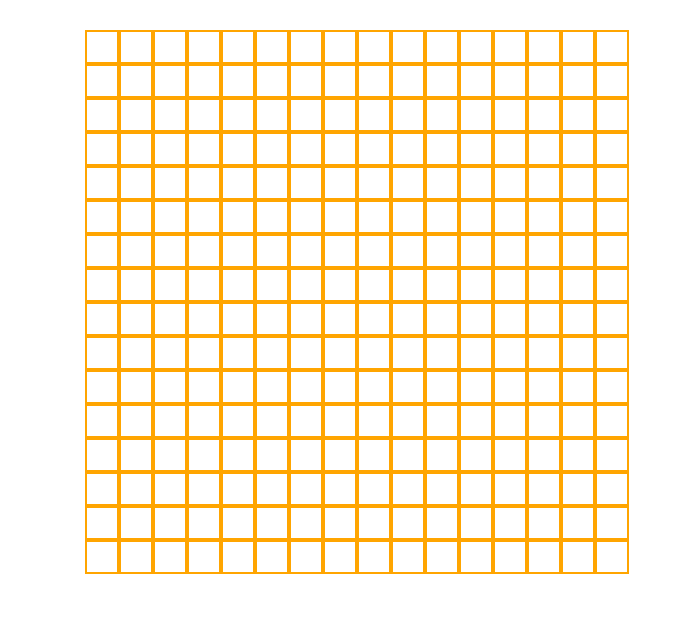
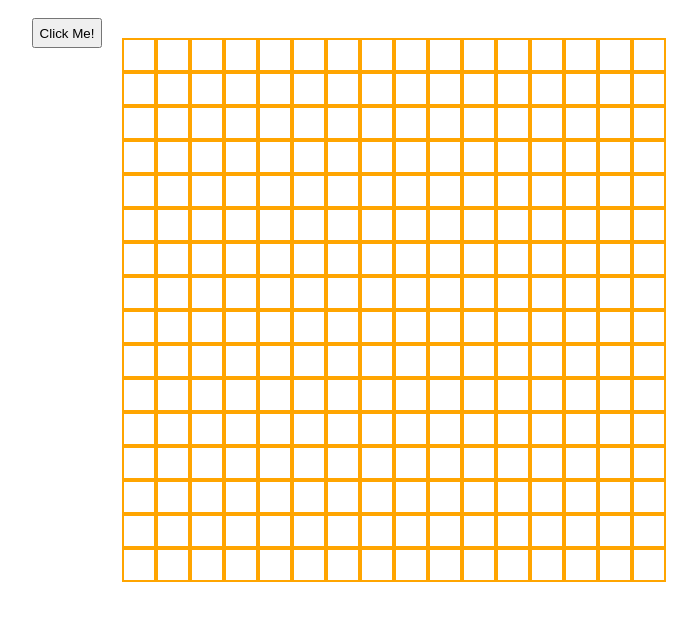
Before and after one commit to nchanyal/etch-a-sketch, a plain HTML site: page index.html in a window 1280 px wide. Shown: the whole page, without its empty margins (283-980 px from the left). Drawn offline with Linux system fonts and the light colour scheme.

Commit message:
Add the logic to let the user to replace the grid

```diff
--- a/index.html
+++ b/index.html
@@ -7,6 +7,7 @@
         <title>Etch-A-Sketch</title>
     </head>
     <body>
+        <button>Click Me!</button>
         <div id="container"></div>
     </body>
 </html>
--- a/script.js
+++ b/script.js
@@ -1,7 +1,8 @@
 const containerDiv = document.querySelector("#container");
+const adjustGridButton = document.querySelector("button");
 
-function createRowDivs(){
-    for(let i = 0; i < 16; i++){
+function createRowDivs(numberOfSquaresPerSide){
+    for(let i = 0; i < numberOfSquaresPerSide; i++){
         let rowDiv = document.createElement("div");
         rowDiv.setAttribute("id", `row-${i+1}`);
         containerDiv.appendChild(rowDiv);
@@ -19,15 +20,38 @@ function createSquare(square){
     return square;
 }
 
-function createGridOfSquares(){
-    for(let i = 0; i < 16; i++){
+function getNumberOfSquares(){
+    return Number(prompt("Enter the number of squares you want per side: ", ));
+}
+
+function removeSquaresFromGrid(){
+    containerDiv.innerHTML = "";
+}
+
+function addSquaresToGrid(numberOfSquaresPerSide){
+    for(let i = 0; i < numberOfSquaresPerSide; i++){
         let currentRowDiv = document.querySelector(`#row-${i+1}`);
-        for(let k = 0; k < 16; k++){
+        for(let k = 0; k < numberOfSquaresPerSide; k++){
             let squareDiv = createSquare(document.createElement("div"));
             currentRowDiv.appendChild(squareDiv);
         }
     }
 }
 
-createRowDivs();
-createGridOfSquares();
+function createGridOfSquares(numberOfSquaresPerSide){
+    removeSquaresFromGrid();
+
+    if(numberOfSquaresPerSide > 100){
+        createRowDivs(100);
+        addSquaresToGrid(100);
+    }else {
+        createRowDivs(numberOfSquaresPerSide);
+        addSquaresToGrid(numberOfSquaresPerSide);
+    }
+}
+
+createGridOfSquares(16);
+
+adjustGridButton.addEventListener("click", () => {
+    createGridOfSquares(getNumberOfSquares());
+});
--- a/styles.css
+++ b/styles.css
@@ -1,13 +1,20 @@
 body {
-    margin-top: 30px;
+    display: flex;
+    justify-content: center;
+    gap: 20px;
 }
 
 #container {
-    height: 600px;
-    /*color: green; */
+    height: 560px;
+    width: 560px;
+    margin-top: 30px;
 }
 
 #container div {
     display: flex;
-    justify-content: center;
 }
+
+button {
+    margin-top: 10px;
+    height: 30px;
+}
```
